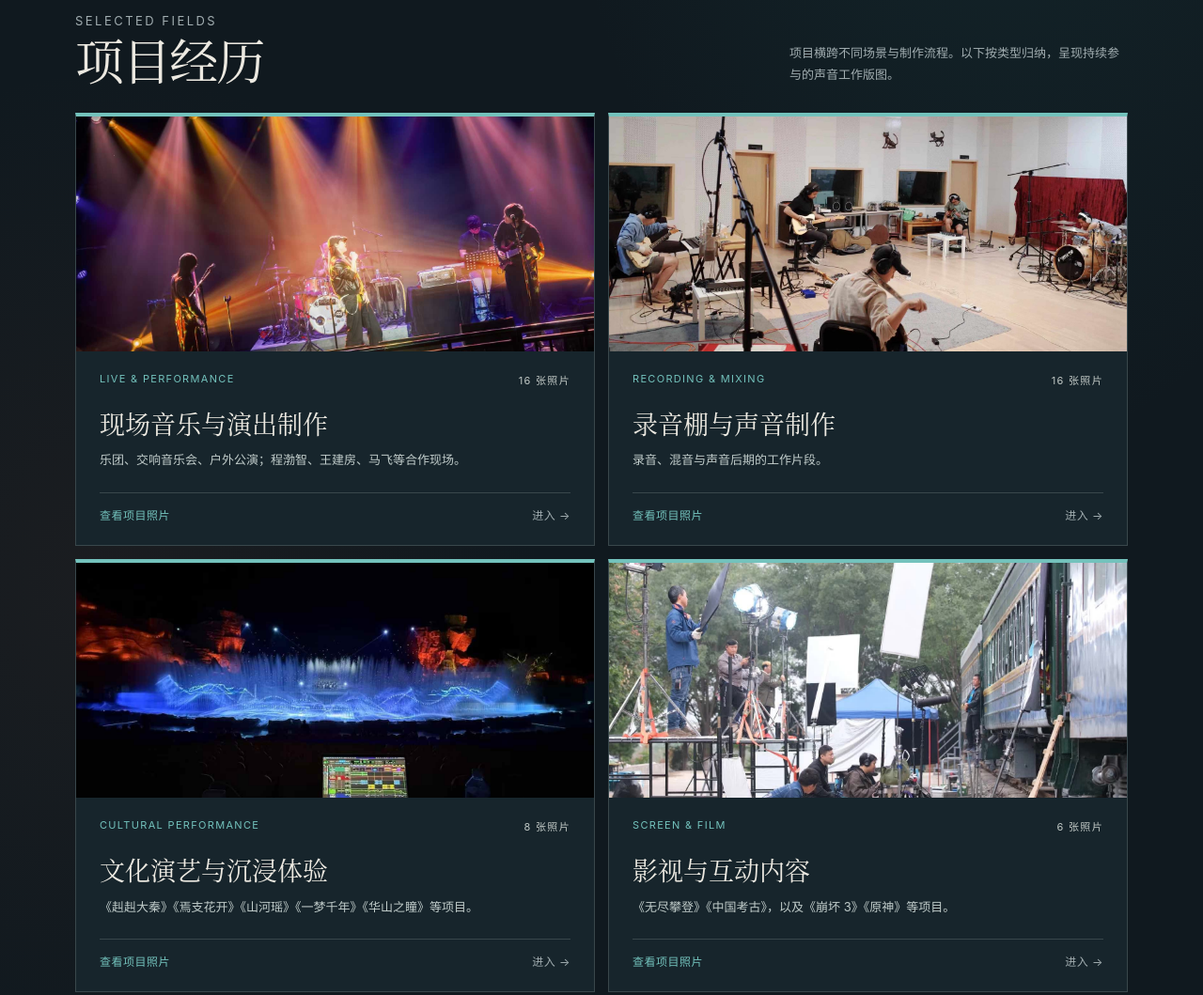
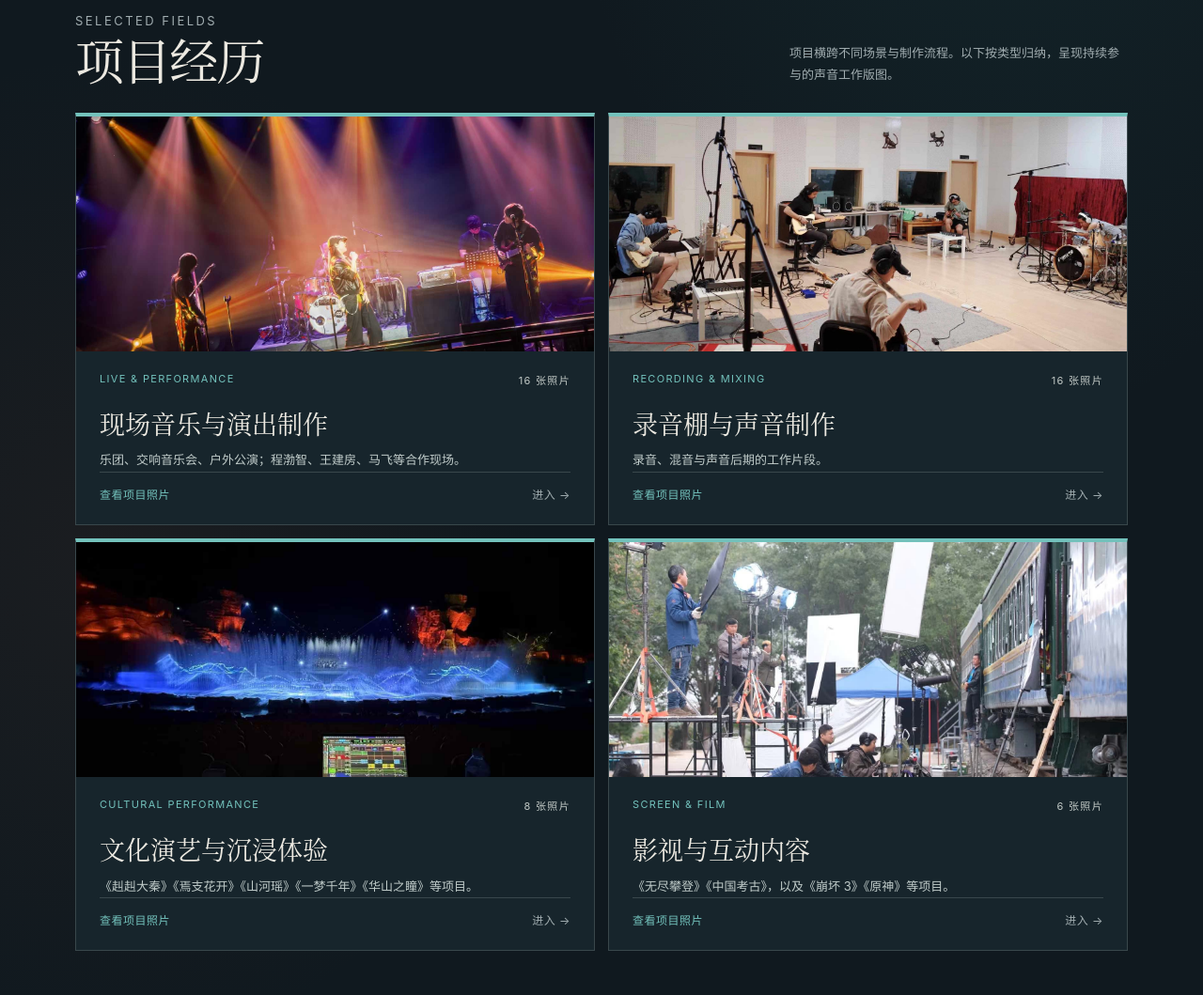
Before and after one commit to famousyuyu/famousyuyu.github.io, a plain HTML site: page index.html in a window 1280 px wide. Shown: the part 760-1819 px from the top of the page at 94% size. Drawn offline with Linux system fonts and the light colour scheme.

Commit message:
Align project cards evenly

```diff
--- a/index.html
+++ b/index.html
@@ -51,7 +51,7 @@
     .section-head { display: flex; justify-content: space-between; align-items: end; gap: 24px; margin-bottom: 28px; }
     .section-head h2 { margin: 0; font: 500 clamp(34px, 5vw, 52px)/1.1 var(--serif); letter-spacing: -.035em; }
     .section-head p { max-width: 360px; margin: 0; color: var(--muted); font-size: 13px; line-height: 1.8; }
-    .projects { display: grid; grid-template-columns: repeat(2, 1fr); gap: 14px; }
+    .projects { display: grid; grid-template-columns: repeat(2, minmax(0, 1fr)); grid-auto-rows: 1fr; align-items: stretch; gap: 14px; }
     .card { position: relative; min-height: 286px; padding: 27px 28px 24px; border: 1px solid var(--line); border-top: 4px solid var(--green); background: #17252c; display: flex; flex-direction: column; justify-content: space-between; transition: transform .2s ease, background .2s ease; }
     .card:nth-child(2) { border-top-color: var(--coral); background: #28201f; }
     .card:nth-child(3) { border-top-color: var(--blue); background: #1b2230; }
@@ -69,12 +69,12 @@
     .tags { display: flex; flex-wrap: wrap; gap: 7px; margin-top: 23px; }
     .tags span { padding: 6px 10px; border: 1px solid rgba(222, 235, 230, .2); border-radius: 99px; color: #d1d9d5; background: rgba(255,255,255,.04); font-size: 10px; letter-spacing: .04em; }
 
-    .project-link { color: inherit; text-decoration: none; display: block; }
-    .card { min-height: 0; padding: 0; overflow: hidden; }
+    .project-link { color: inherit; text-decoration: none; display: flex; height: 100%; }
+    .card { width: 100%; height: 100%; min-height: 0; padding: 0; overflow: hidden; }
     .card-cover { display:block; width:100%; height: clamp(180px, 22vw, 250px); object-fit:cover; background:#1b2730; }
     .card-body { padding: 22px 25px 24px; display:flex; flex-direction:column; flex:1; }
     .card h3 { margin-top: 22px; }
-    .card-action { display:flex; align-items:center; justify-content:space-between; margin-top:22px; padding-top:14px; border-top:1px solid var(--line); color:var(--green); font-size:12px; letter-spacing:.04em; }
+    .card-action { display:flex; align-items:center; justify-content:space-between; margin-top:auto; padding-top:14px; border-top:1px solid var(--line); color:var(--green); font-size:12px; letter-spacing:.04em; }
     .card-action span:last-child { color:var(--muted); }
     .project-link:hover .card { transform:translateY(-3px); background-color:#26343a; }
     .project-link:focus-visible { outline:2px solid var(--green); outline-offset:4px; }
@@ -101,7 +101,7 @@
       .metric strong { font-size: 26px; }
       .metric span { font-size: 10px; line-height: 1.6; }
       .section-head { align-items: start; flex-direction: column; }
-      .projects { grid-template-columns: 1fr; }
+      .projects { grid-template-columns: 1fr; grid-auto-rows: auto; }
       .card { min-height: 218px; padding: 23px; }
       .approach { grid-template-columns: 1fr; gap: 18px; margin-top: 72px; }
       .contact { align-items: flex-start; flex-direction: column; padding: 22px; }
```
